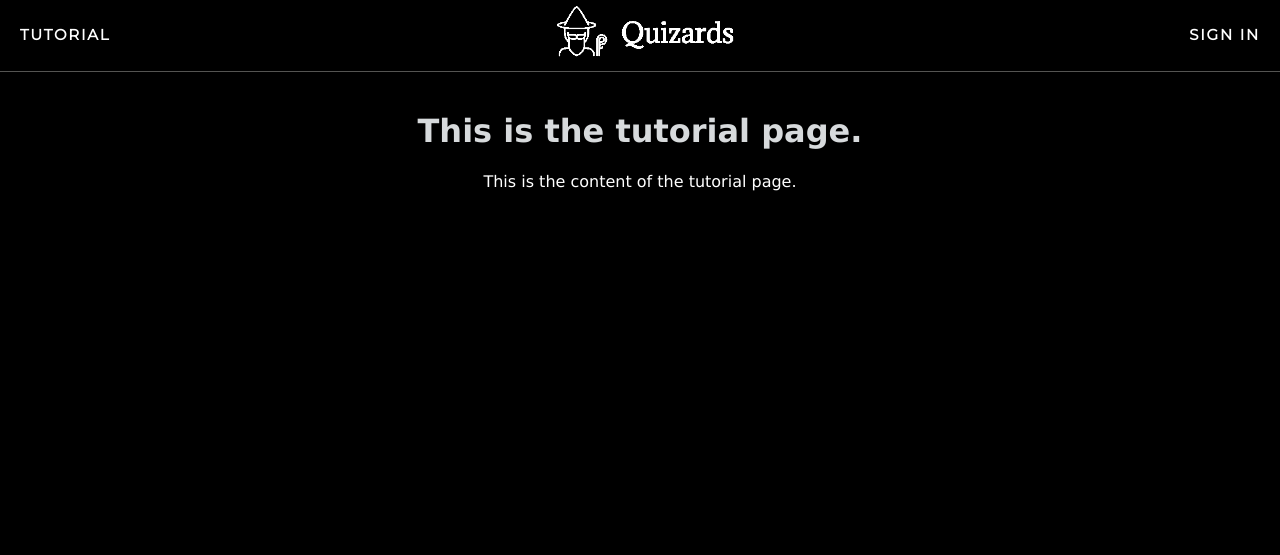
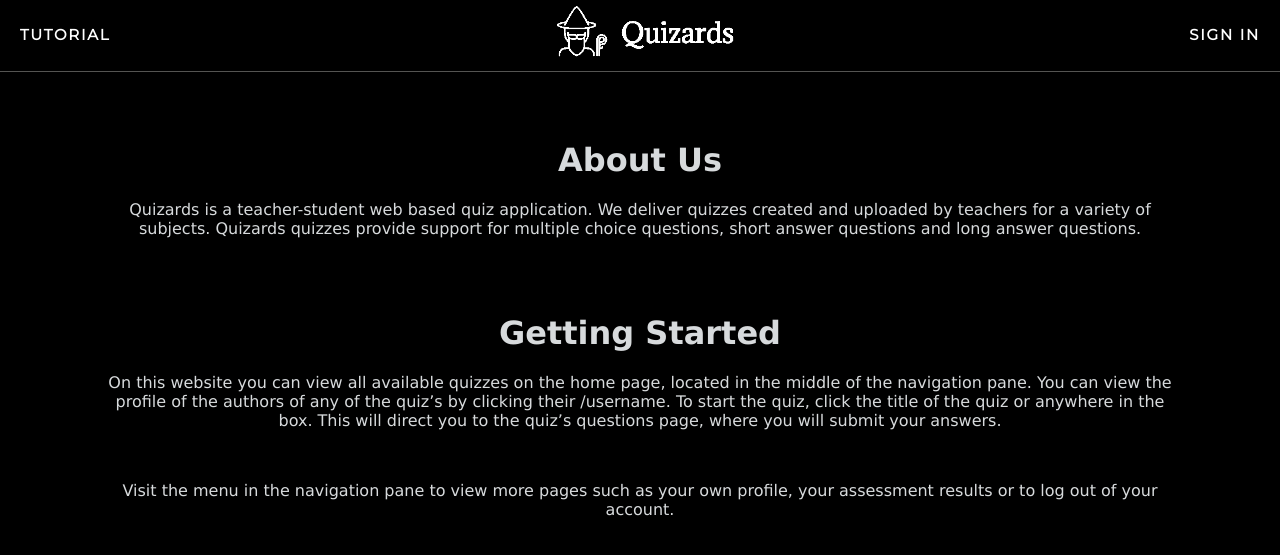
Before and after one commit to jaiminkerai/Quiz-Survey-WebProject, a Flask app: page /tutorial in a window 1280 px wide. Shown: the top 555 px of the page. Run offline with Flask 2, Linux system fonts and the light colour scheme.

Commit message:
add tutorial page information

```diff
--- a/app/static/css/styles.css
+++ b/app/static/css/styles.css
@@ -377,3 +377,10 @@ header {
 .profile-table .about-me{
   color: lightgrey;
 }
+
+/* TUTORIAL PAGE */
+.tutorialcontainer {
+  margin-top: 50px;
+  margin-left: 100px;
+  margin-right: 100px;
+}
--- a/app/templates/tutorial.html
+++ b/app/templates/tutorial.html
@@ -1,5 +1,14 @@
 {% extends "base.html" %}
 {% block content %}
-    <h1>This is the tutorial page.</h1>
-    <p style="color:white">This is the content of the tutorial page.</p>
+    <div class='tutorialcontainer'>
+        <h1>About Us</h1>
+        <p>Quizards is a teacher-student web based quiz application. We deliver quizzes created and uploaded by teachers for a variety of subjects. Quizards quizzes provide support for multiple choice questions, short answer questions and long answer questions. </p>
+        </br>
+        </br>
+
+        <h1>Getting Started</h1>
+        <p>On this website you can view all available quizzes on the home page, located in the middle of the navigation pane. You can view the profile of the authors of any of the quiz’s by clicking their /username. To start the quiz, click the title of the quiz or anywhere in the box. This will direct you to the quiz’s questions page, where you will submit your answers. </p>
+        </br>
+        <p>Visit the menu in the navigation pane to view more pages such as your own profile, your assessment results or to log out of your account. </p>
+    </div>
 {% endblock %}
```
